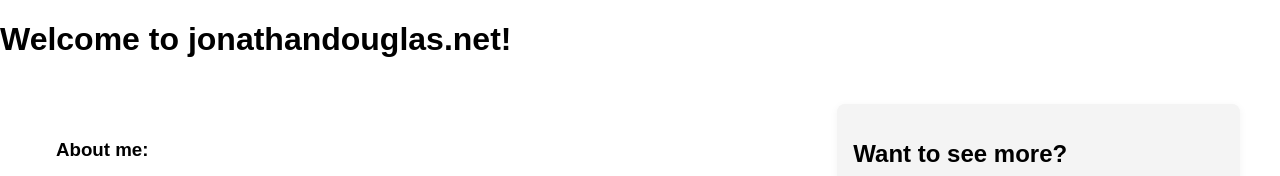
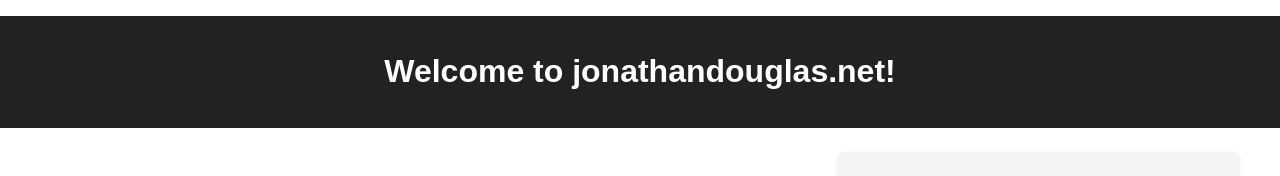
Before and after one commit to dougljd/jonathandouglas.net, a plain HTML site: page index.html in a window 1280 px wide. Shown: the top 176 px of the page. Drawn offline with Linux system fonts and the light colour scheme.

Commit message:
Add files via upload

```diff
--- a/styles.css
+++ b/styles.css
@@ -1,3 +1,11 @@
+header{
+    background-color: #222;
+    color: #fff;
+    padding: 16px;
+    text-align: center;
+    margin-top: 16px;
+}
+
 body {
     margin: 0;
     font-family: Arial, sans-serif;
```
